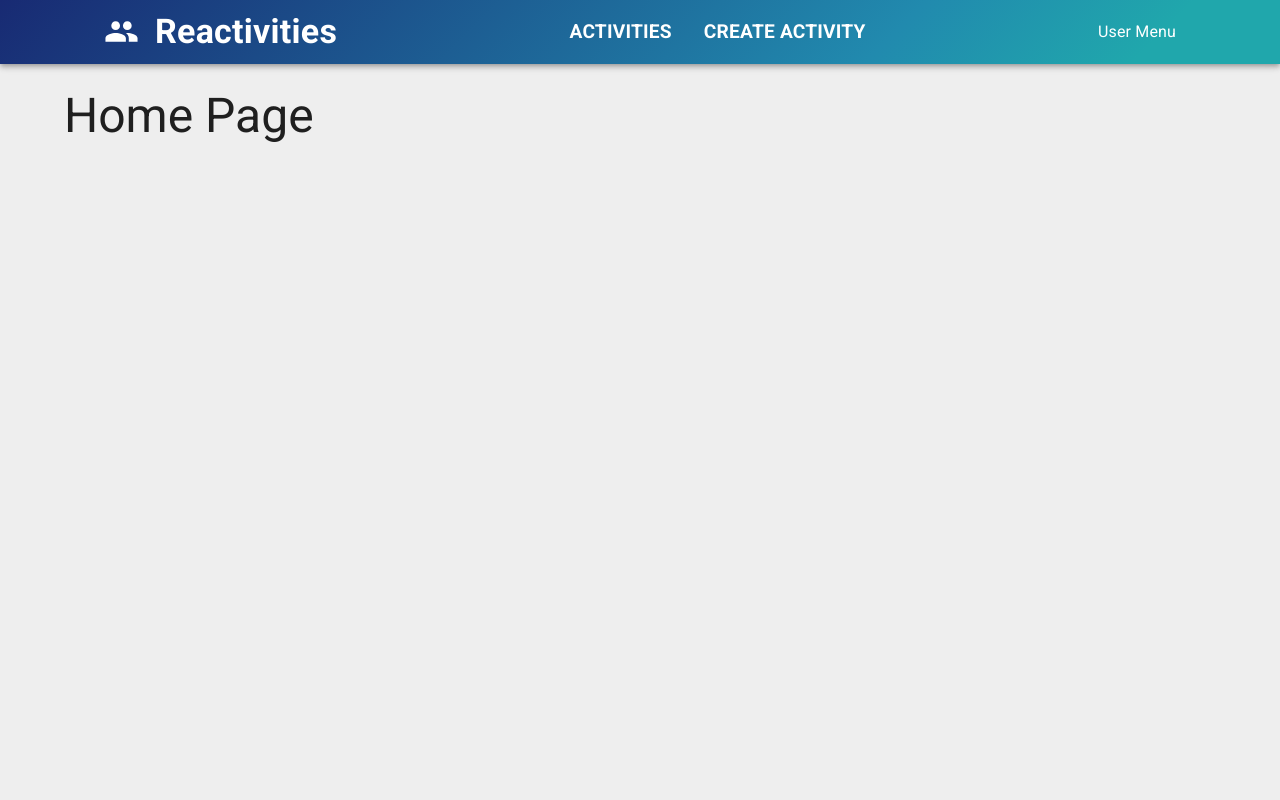
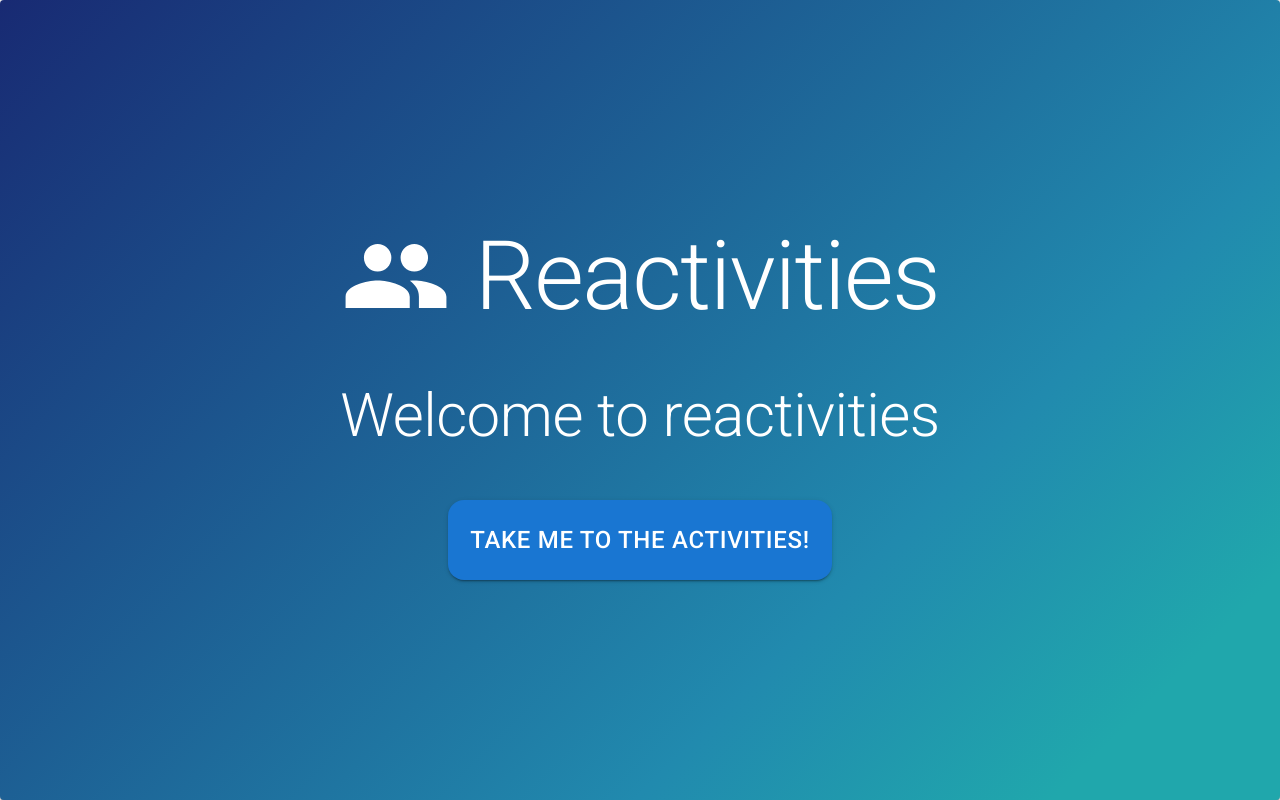
Before and after one commit to TheDeats/Reactivities, a React (Vite) app in the folder client/: page / in a window 1280 px wide. Built offline with nearby package versions, Linux system fonts and the light colour scheme; no server answers.

Commit message:
Updated the home page with new UI and styling. Added logic to hide the NavBar when on the HomePage.

```diff
--- a/client/src/app/layout/App.tsx
+++ b/client/src/app/layout/App.tsx
@@ -1,15 +1,22 @@
 import { Box, Container, CssBaseline} from "@mui/material";
 import NavBar from "./NavBar";
-import { Outlet } from "react-router";
+import { Outlet, useLocation } from "react-router";
+import HomePage from "../../features/home/HomePage";
 
 function App() {
+  const location = useLocation();
+
   return (
     <Box sx={{bgcolor: "#eeeeee", minHeight: "100vh"}}>
       <CssBaseline/>
-      <NavBar />
-      <Container maxWidth='xl' sx={{mt: 3}}>
-        <Outlet />
-      </Container>
+      {location.pathname === '/' ? <HomePage /> : (
+        <>
+        <NavBar />
+        <Container maxWidth='xl' sx={{mt: 3}}>
+          <Outlet />
+        </Container>
+        </>
+      )}
     </Box>
   );
 }
--- a/client/src/features/home/HomePage.tsx
+++ b/client/src/features/home/HomePage.tsx
@@ -1,9 +1,30 @@
-import { Container, Typography } from "@mui/material";
+import { Group } from "@mui/icons-material";
+import { Box, Button, Paper, Typography } from "@mui/material";
+import { Link } from "react-router";
 
 export default function HomePage() {
   return (
-    <Container sx={{mt: 3}}>
-        <Typography variant="h3">Home Page</Typography>
-    </Container>
+    <Paper sx={{color: 'white',
+                display: 'flex',
+                flexDirection: 'column',
+                gap: 6,
+                alignItems: 'center',
+                alignContent: 'center',
+                justifyContent: 'center',
+                height: '100vh',
+                backgroundImage: 'linear-gradient(135deg, #182a73 0%, #218aae 69%, #20a7ac 89%)'
+              }}
+    >
+      <Box sx={{display: 'flex', alignItems: 'center', alignContent: 'center', color: 'white', gap: 3}}>
+        <Group sx={{height: 110, width: 110}}/>
+        <Typography variant="h1">Reactivities</Typography>
+      </Box>
+      <Typography variant="h2">
+        Welcome to reactivities
+      </Typography>
+      <Button component={Link} to='/activities' size='large' variant='contained' sx={{height: 80, borderRadius: 4, fontSize: '1.5rem'}}>
+        Take me to the activities!
+      </Button>
+    </Paper>
   )
 }
```
Also changed, not shown: 1 other file (tests, documents, lock files or other folders).
